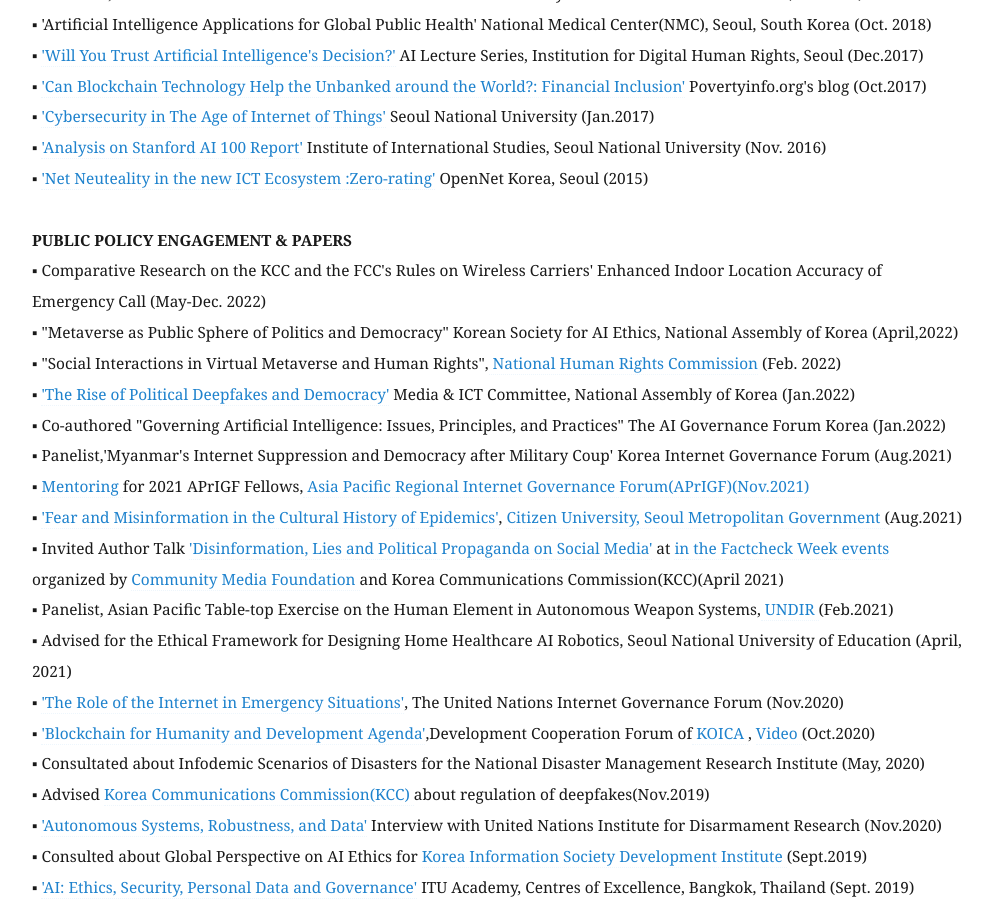
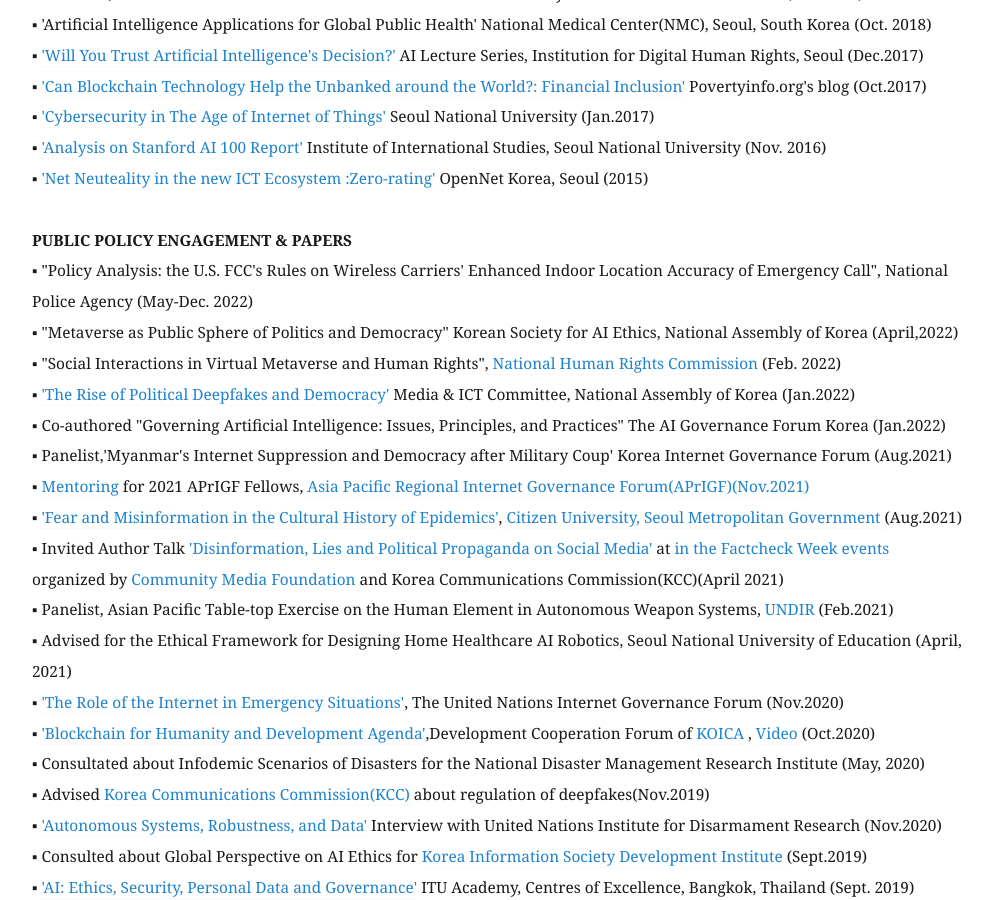
Before and after one commit to eunchangchoi/eunchangchoi.github.io, a Jekyll site: the page built from index.md, in a window 1280 px wide and 900 px high, scrolled down 4423 px. Shown: the whole window, without its empty margins (68-1061 px from the left). Built offline with Jekyll 4.4.1, drawn with Linux system fonts in a browser that asks for light colours.

Commit message:
Update index.md

```diff
--- a/index.md
+++ b/index.md
@@ -108,7 +108,7 @@
   <br>
 
  <strong> PUBLIC POLICY ENGAGEMENT & PAPERS</strong> <br>
-▪ Comparative Research on the KCC and the FCC's Rules on Wireless Carriers' Enhanced Indoor Location Accuracy of Emergency Call (May-Dec. 2022)<br>
+▪ "Policy Analysis: the U.S. FCC's Rules on Wireless Carriers' Enhanced Indoor Location Accuracy of Emergency Call", National Police Agency (May-Dec. 2022)<br>
 ▪ "Metaverse as Public Sphere of Politics and Democracy" Korean Society for AI Ethics, National Assembly of Korea (April,2022)<br>
 ▪ "Social Interactions in Virtual Metaverse and Human Rights",<a href="https://www.humanrights.go.kr/site/main/index002"> National Human Rights Commission</a> (Feb. 2022)<br>
 ▪ <a href="https://zdnet.co.kr/view/?no=20220112165731">'The Rise of Political Deepfakes and Democracy'</a> Media & ICT Committee, National Assembly of Korea (Jan.2022) <br>
```
